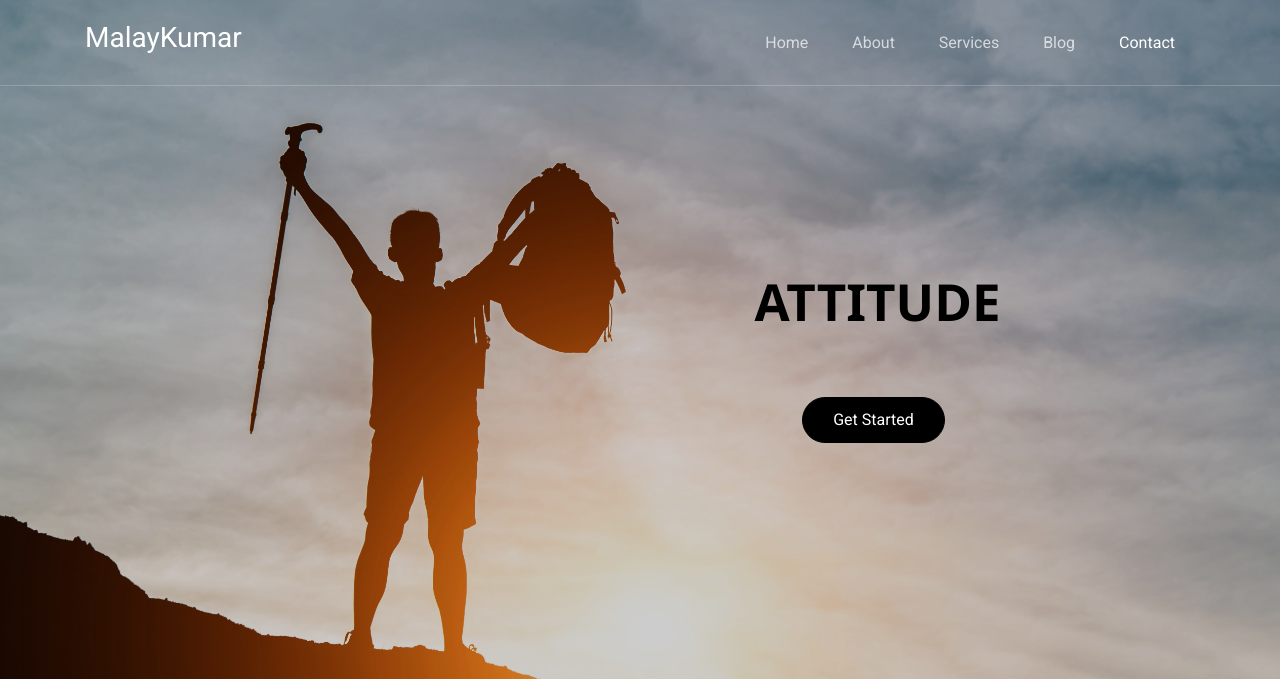
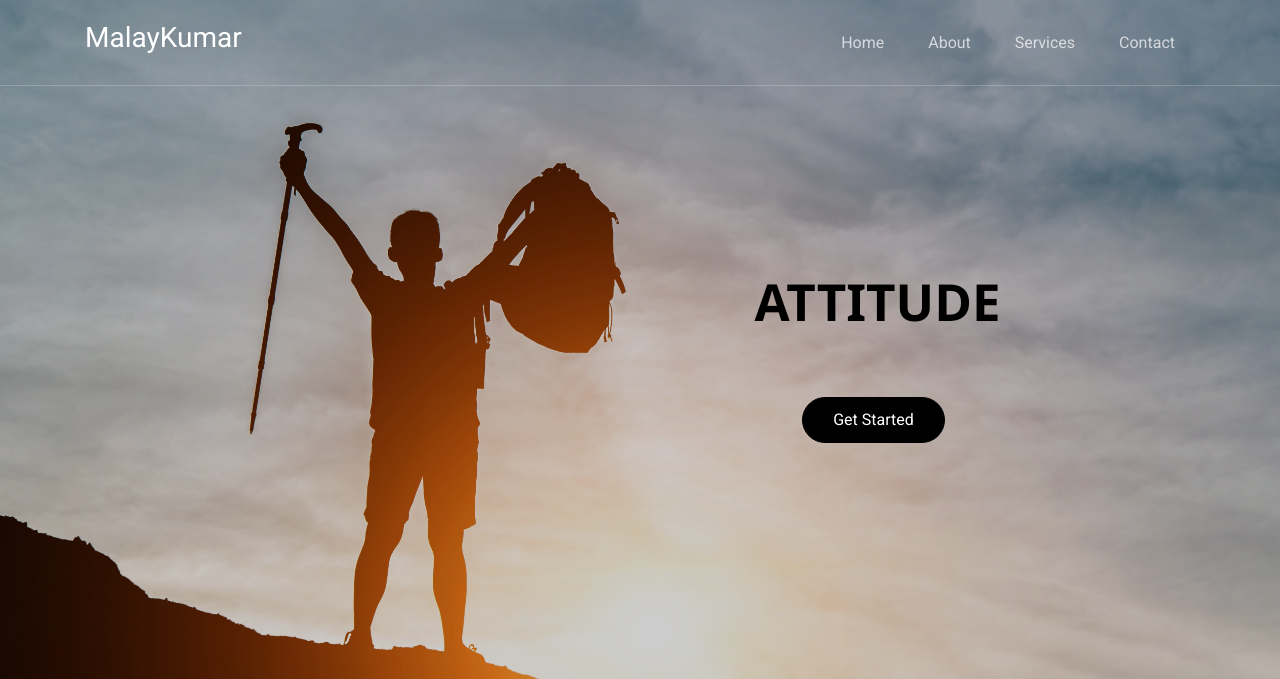
Before and after one commit to ninadsumant/malaykumar, a Flask app: page / in a window 1280 px wide. Shown: the top 679 px of the page. Run offline with Flask 2, Linux system fonts and the light colour scheme; some libraries are stand-ins or nearby versions; some web fonts are replaced.

Commit message:
page added

```diff
--- a/templates/index.html
+++ b/templates/index.html
@@ -65,12 +65,12 @@
             <nav class="site-navigation position-relative text-right" role="navigation">
 
               <ul class="site-menu main-menu js-clone-nav mr-auto d-none d-lg-block">
-                <li><a href="#home-section" class="nav-link">Home</a></li>
-                <li><a href="#about-section" class="nav-link">About</a></li>
+                <li><a href="/home-section" class="nav-link">Home</a></li>
+                <li><a href="/about-section" class="nav-link">About</a></li>
                 <!-- <li><a href="#training-section" class="nav-link">Our Training</a></li> -->
-                <li><a href="#services-section" class="nav-link">Services</a></li>
-                <li><a href="#blog-section" class="nav-link">Blog</a></li>
-                <li><a href="#contact-section" class="nav-link">Contact</a></li>
+                <li><a href="/services-section" class="nav-link">Services</a></li>
+                <!-- <li><a href="#blog-section" class="nav-link">Blog</a></li> -->
+                <li><a href="/contact-section" class="nav-link">Contact</a></li>
               </ul>
             </nav>
           </div>
--- a/templates/leadership.html
+++ b/templates/leadership.html
@@ -79,8 +79,8 @@
 
 
 
-    <div class="site-blocks-cover inner-page-cover overlay" img src="static/images/mentoring.jpgg" data-aos="fade" id="home-section">
-      <img src="static/images/mentoring.jpgg" alt="">
+    <div class="site-blocks-cover inner-page-cover overlay" img src="static/images/mentoring.jpg">
+      <!-- <img src="static/images/mentoring.jpg" alt=""> -->
       <div class="container">
         <div class="row">
 
@@ -182,7 +182,7 @@
   <script src="{{ url_for('static', filename='js/aos.js') }}"></script>
   <script src="{{ url_for('static', filename='js/jquery.fancybox.min.js') }}"></script>
   <script src="{{ url_for('static', filename='js/jquery.sticky.js') }}"></script>
-  <script src="{{ url_for('static', filename='js/js/main.js') }}"></script>
+  <script src="{{ url_for('static', filename='js/main.js') }}"></script>
 
 
 
```
